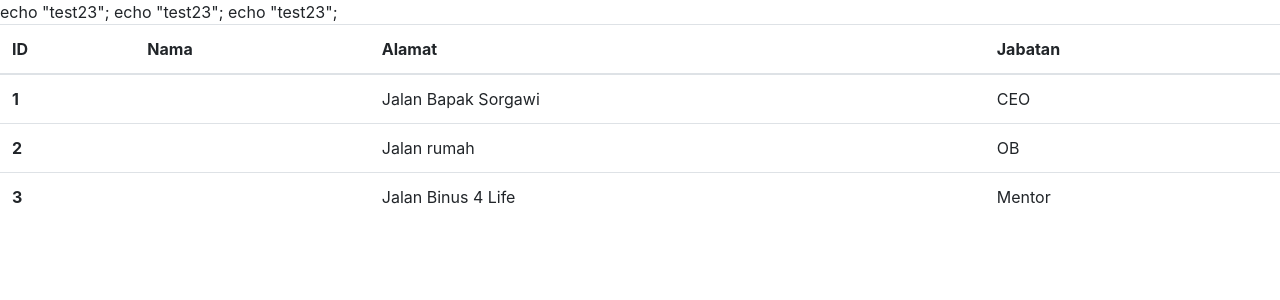
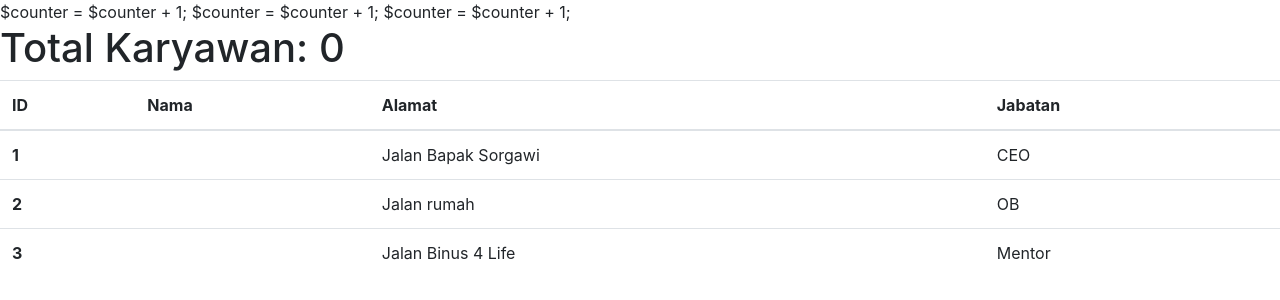
Before and after one commit to shatternox/UAS-SERVERADMIN-ARDIANDANNY, a PHP site: page / in a window 1280 px wide. Shown: the top 300 px of the page. Run offline with PHP 8.4, Linux system fonts and the light colour scheme; data comes from the database, SQL or seed files in the repository; data that the repository does not hold is empty.

Commit message:
Update index.php

```diff
--- a/index.php
+++ b/index.php
@@ -38,7 +38,7 @@
       <?php
             $query = "SELECT * FROM users";
             $result = $connect->query($query);
-
+            $counter = 0;
             while($row = $result->fetch_assoc()){
                 ?>
                 <tr>
@@ -47,9 +47,10 @@
                     <td><?= $row['Alamat'] ?></td>
                     <td><?= $row['Jabatan'] ?></td>
                 </tr>
-                echo "test23";
+                $counter = $counter + 1;
                 <?php
             }
+            echo "<h1>Total Karyawan: {$counter}</h1>";
       ?>
     </tbody>
 </table>
```
